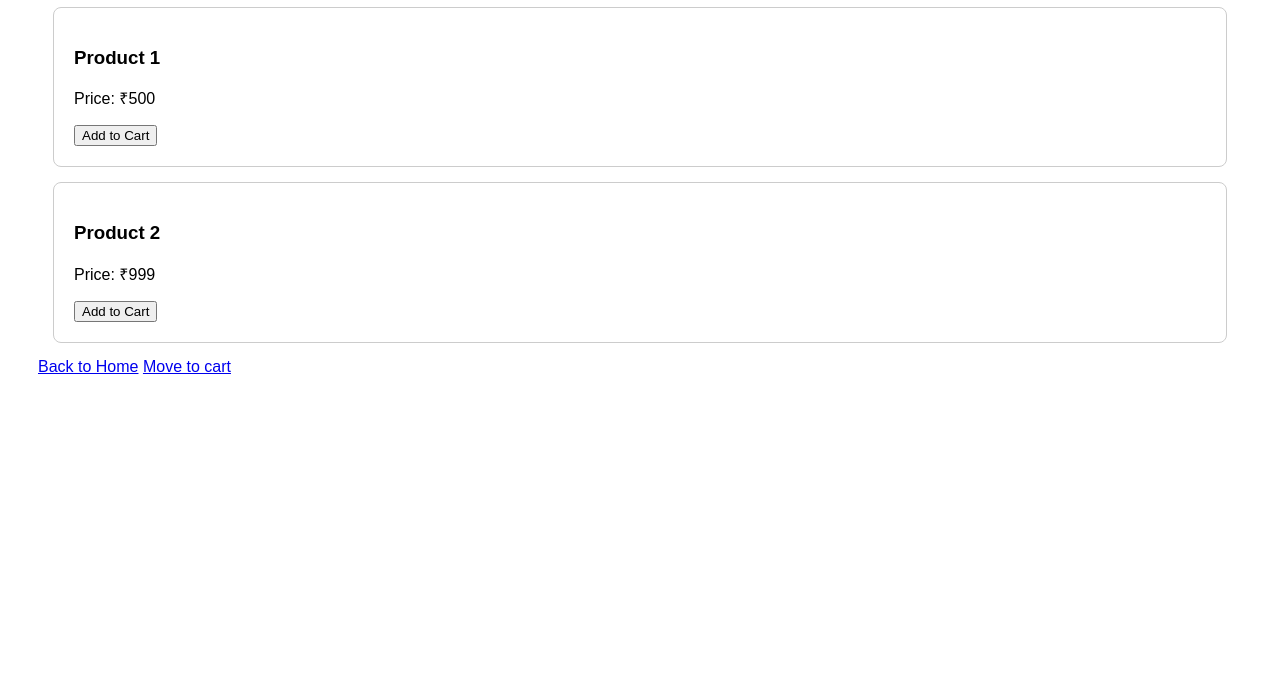
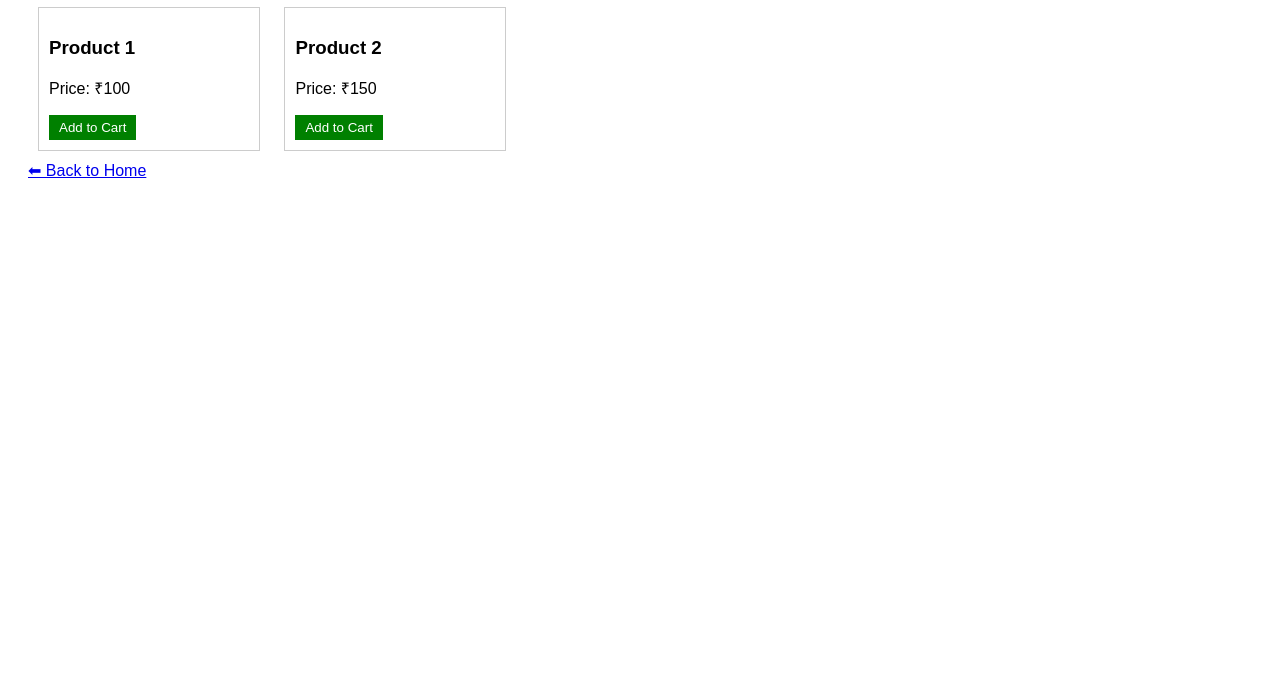
Before and after one commit to shri05-05/FrontEnd, a plain HTML site: page products.html in a window 1280 px wide. Shown: the part 111-800 px from the top of the page. Drawn offline with Linux system fonts and the light colour scheme.

Commit message:
Update products.html

```diff
--- a/products.html
+++ b/products.html
@@ -2,38 +2,26 @@
 <html lang="en">
 <head>
   <meta charset="UTF-8">
-  <meta name="viewport" content="width=device-width, initial-scale=1">
   <title>Products</title>
   <style>
-    body {
-      font-family: Arial, sans-serif;
-      padding: 30px;
-    }
-    h1 {
-      color: #2c3e50;
-    }
-    .product {
-      border: 1px solid #ccc;
-      padding: 20px;
-      margin: 15px;
-      border-radius: 8px;
-    }
+    body { font-family: Arial; padding: 20px; }
+    .product { border: 1px solid #ccc; padding: 10px; margin: 10px; display: inline-block; width: 200px; }
+    .product button { background: green; color: white; border: none; padding: 5px 10px; cursor: pointer; }
   </style>
-  <script src="script.js" defer></script>
 </head>
 <body>
   <h1>Products</h1>
   <div class="product">
     <h3>Product 1</h3>
-    <p>Price: ₹500</p>
-    <button onclick="addToCart('Product 1', 500)">Add to Cart</button>
+    <p>Price: ₹100</p>
+    <button onclick="addToCart('Product 1', 100)">Add to Cart</button>
   </div>
   <div class="product">
     <h3>Product 2</h3>
-    <p>Price: ₹999</p>
-    <button onclick="addToCart('Product 2', 999)">Add to Cart</button>
+    <p>Price: ₹150</p>
+    <button onclick="addToCart('Product 2', 150)">Add to Cart</button>
   </div>
-  <a href="index.html">Back to Home</a>
-  <a href="cart.html">Move to cart</a>
+  <br><a href="index.html">⬅ Back to Home</a>
+  <script src="script.js"></script>
 </body>
 </html>
```
